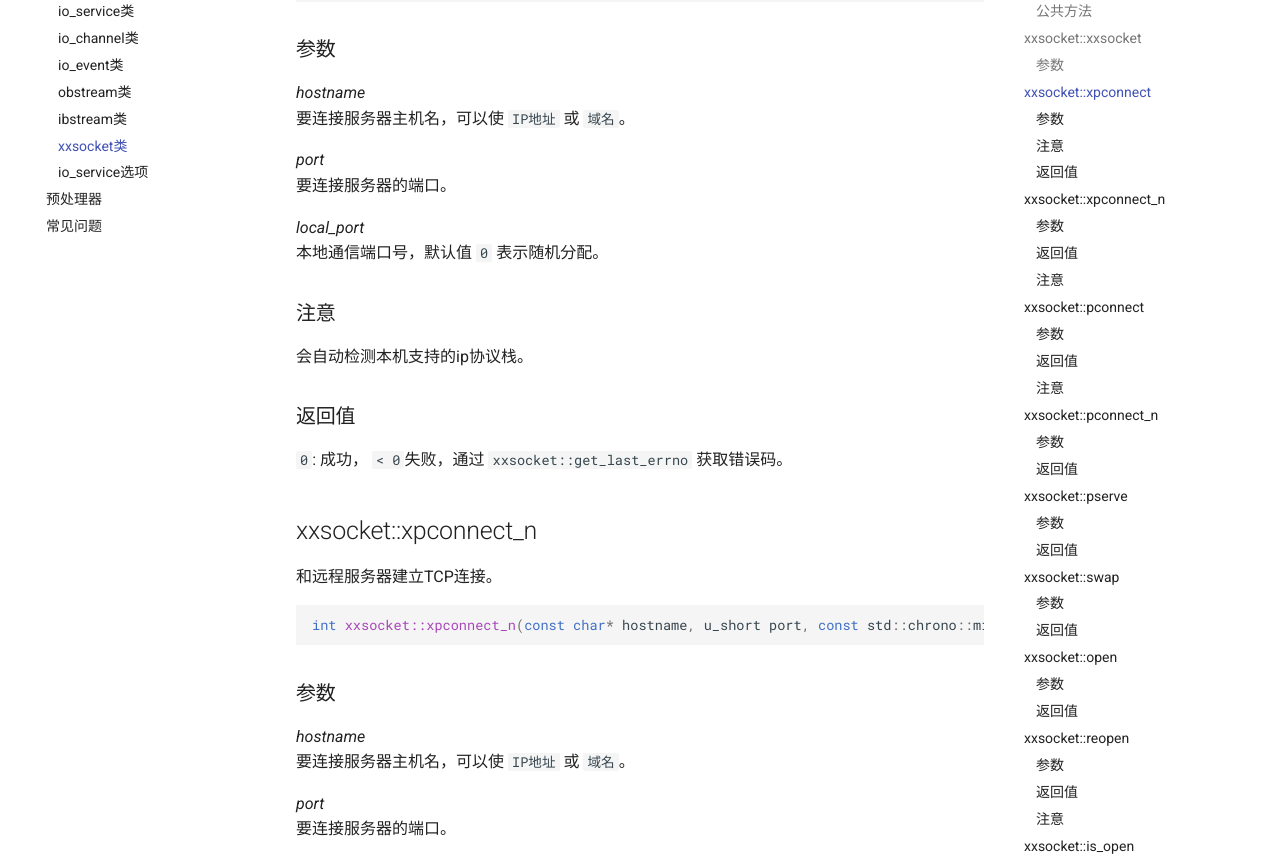
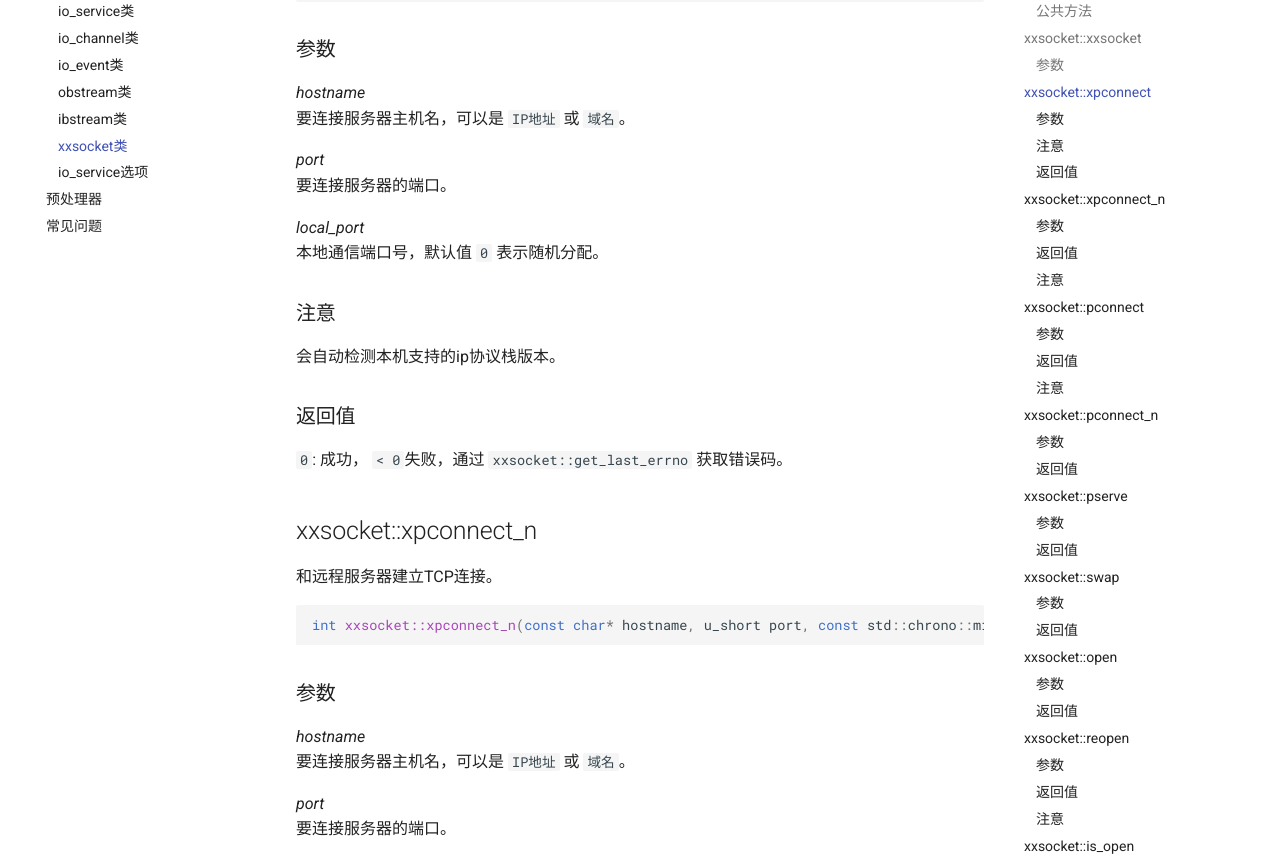
Before and after one commit to yasio/docs-936, an MkDocs documentation site: the page built from docs/api/reference/xxsocket-class.md, in a window 1280 px wide and 1400 px high, scrolled down 3541 px. Shown: the part 151-1009 px from the top of the window. Built offline with MkDocs 1.6.1 and Material for MkDocs 9.7.7, drawn with Linux system fonts in a browser that asks for light colours; comment, search, counter and statistics services are not loaded; some of the changed text lies outside the part shown.

Commit message:
Update xxsocket-class.md

````diff
--- a/docs/api/reference/xxsocket-class.md
+++ b/docs/api/reference/xxsocket-class.md
@@ -115,7 +115,7 @@
 ### 参数
 
 *hostname*<br/>
-要连接服务器主机名，可以使 `IP地址` 或 `域名`。
+要连接服务器主机名，可以是 `IP地址` 或 `域名`。
 
 *port*<br/>
 要连接服务器的端口。
@@ -125,7 +125,7 @@
 
 ### 注意
 
-会自动检测本机支持的ip协议栈。
+会自动检测本机支持的ip协议栈版本。
 
 ### 返回值
 
@@ -142,7 +142,7 @@
 ### 参数
 
 *hostname*<br/>
-要连接服务器主机名，可以使 `IP地址` 或 `域名`。
+要连接服务器主机名，可以是 `IP地址` 或 `域名`。
 
 *port*<br/>
 要连接服务器的端口。
@@ -174,7 +174,7 @@
 ### 参数
 
 *hostname*<br/>
-要连接服务器主机名，可以使 `IP地址` 或 `域名`。
+要连接服务器主机名，可以是 `IP地址` 或 `域名`。
 
 *ep*<br/>
 要连接服务器的地址。
@@ -209,7 +209,7 @@
 ### 参数
 
 *hostname*<br/>
-要连接服务器主机名，可以使 `IP地址` 或 `域名`。
+要连接服务器主机名，可以是 `IP地址` 或 `域名`。
 
 *ep*<br/>
 要连接服务器的地址。
@@ -439,7 +439,7 @@
 
 ## <a name="listen"></a> xxsocket::listen
 
-开始监听来自tcp客户端的握手请求。
+开始监听来自TCP客户端的握手请求。
 
 ```cpp
 int listen(int backlog = SOMAXCONN) const;
````
Also changed, not shown: other parts of docs/api/reference/xxsocket-class.md (+2 -2 lines).
